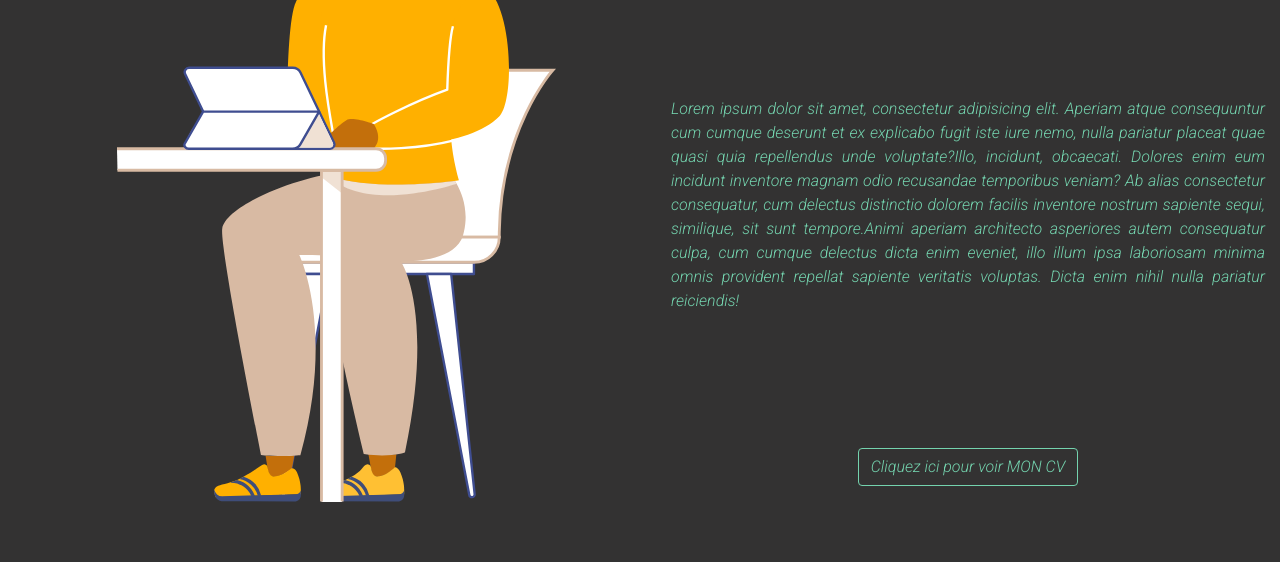
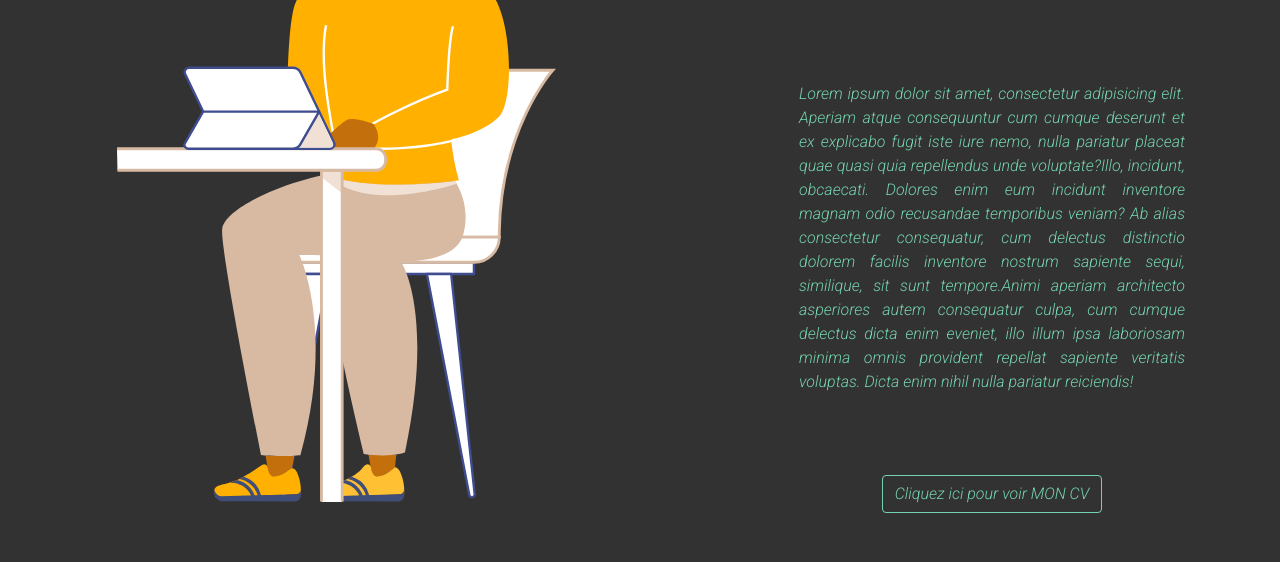
Before and after one commit to mpeter68/Portfolio, a website: page src/aboutme.html in a window 1280 px wide. Shown: the part 278-840 px from the top of the page. Drawn offline with nearby package versions, Linux system fonts and the light colour scheme.

Commit message:
fix probleme d'affichage

```diff
--- a/src/aboutme.html
+++ b/src/aboutme.html
@@ -38,11 +38,11 @@
     </div>
 </nav>
 
-<div class="container-fluid d-flex p-3" id="aboutme">
+<div class="container-fluid col-10 d-flex p-3" id="aboutme">
     <div class="col-md-6 container my-3 ml-3 pl-0 justify-content-center align-items-center" id="svgDiv">
         <img src="img/character%2024.svg" alt="" id="svg">
     </div>
-    <div class="container col-md-6 col-10 d-flex flex-column justify-content-around align-items-center">
+    <div class="container col-10 col-md-4  d-flex flex-column justify-content-around align-items-center">
         <h1 class="display-4 text-center mb-3">A propos de moi</h1>
         <p class="text-justify my-3"><span>Lorem ipsum dolor sit amet, consectetur adipisicing elit. Aperiam atque consequuntur cum cumque deserunt et ex explicabo fugit iste iure nemo, nulla pariatur placeat quae quasi quia repellendus unde voluptate?</span><span>Illo, incidunt, obcaecati. Dolores enim eum incidunt inventore magnam odio recusandae temporibus veniam? Ab alias consectetur consequatur, cum delectus distinctio dolorem facilis inventore nostrum sapiente sequi, similique, sit sunt tempore.</span><span>Animi aperiam architecto asperiores autem consequatur culpa, cum cumque delectus dicta enim eveniet, illo illum ipsa laboriosam minima omnis provident repellat sapiente veritatis voluptas. Dicta enim nihil nulla pariatur reiciendis!</span>
         </p>
```
